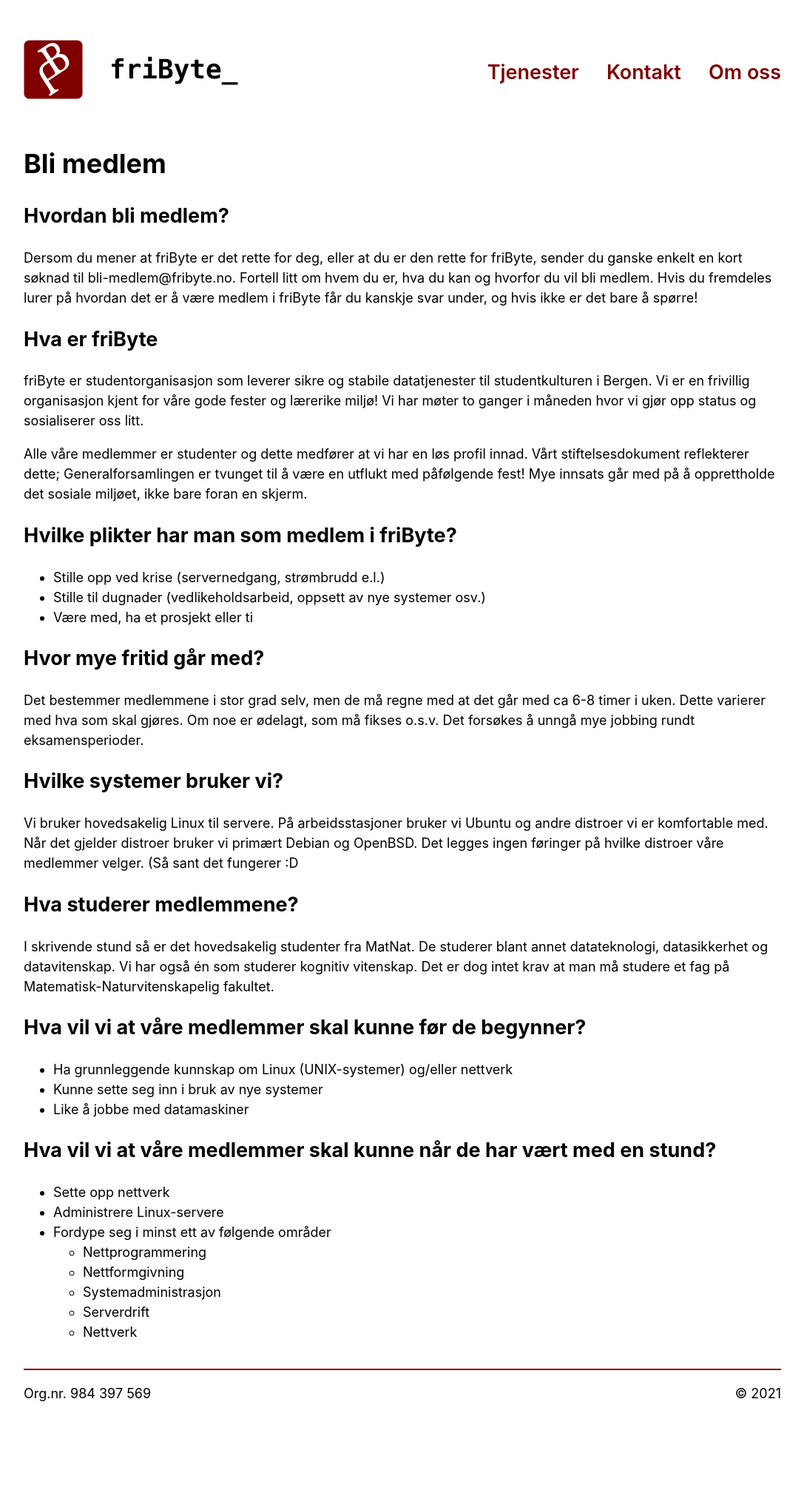
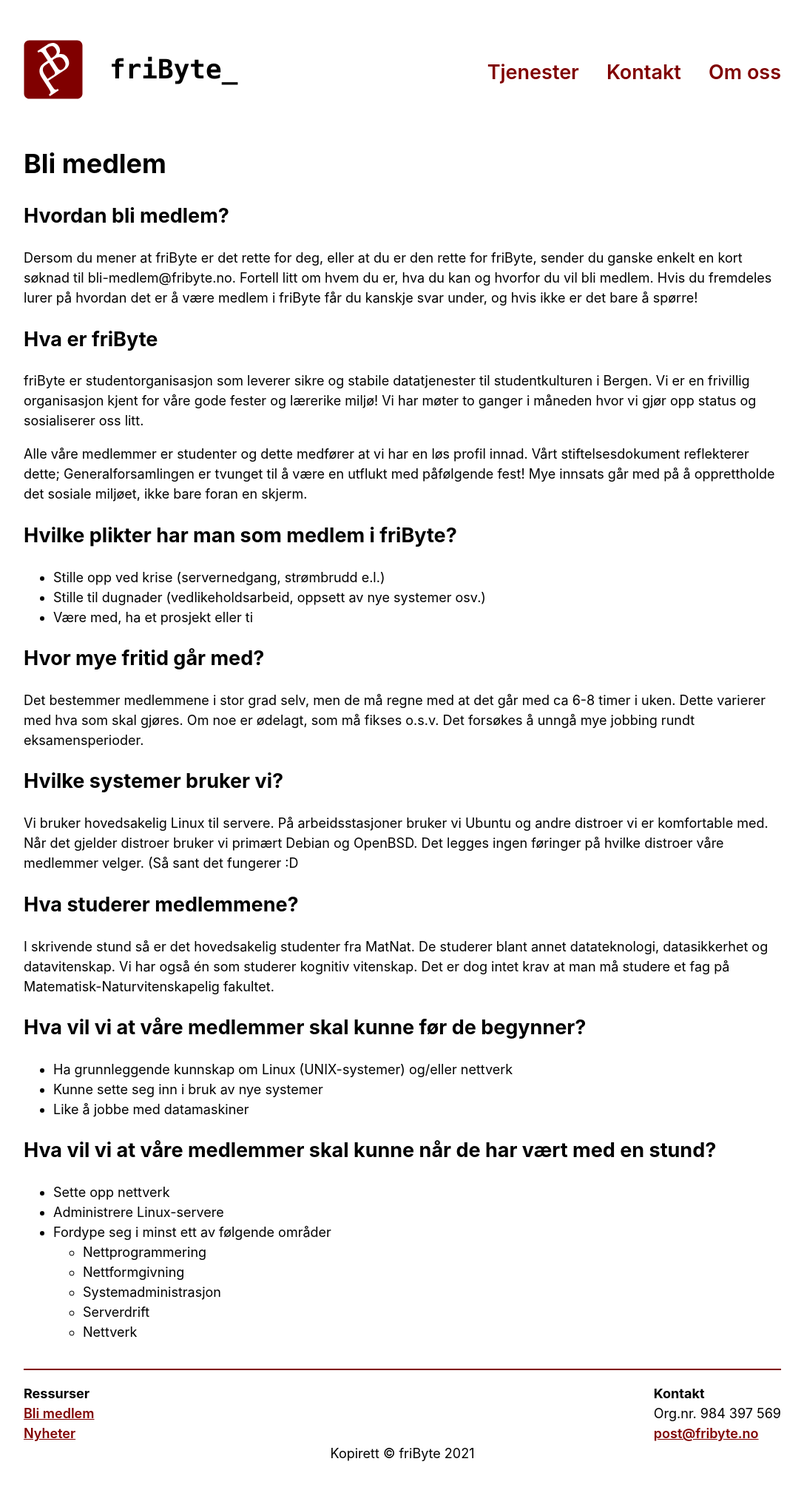
Before and after one commit to fribyte-code/fribyte.no, a Jekyll site: the page built from pages/medlem.md, in a window 1280 px wide. Shown: the whole page at 74% size, without its empty margins (96-1183 px from the left). Built offline with Jekyll 4.4.1, drawn with Linux system fonts in a browser that asks for light colours; before the commit the page ends 1933 px from its top, so only the background shows below that.

Commit message:
feat: Footer now has resources links

```diff
--- a/_includes/footer.html
+++ b/_includes/footer.html
@@ -1,4 +1,21 @@
 <footer>
-    <span class="org">Org.nr. 984 397 569</span>
-    <span class="copyright">&copy; {{ "now" | date: "%Y" }}</span>
+    <div class="footer--resources">
+        <h1>Ressurser</h1>
+        <ul class="footer--navigation">
+            {% assign pages = site.pages | where: "menu", "footer" %}
+            {% for page in pages %}
+                <li><a href="{{ page.url }}">{{ page.title }}</a></li>
+            {% endfor %}
+        </ul>
+    </div>
+    <div class="footer--contact">
+        <h1>Kontakt</h1>
+        <ul>
+            <li>Org.nr. 984 397 569</li>
+            <li>
+                <a href="mailto:{{ site.data.fribyte.email.general }}">{{ site.data.fribyte.email.general }}</a>
+            </li>
+        </ul>
+    </div>
+    <div class="footer--copyright">Kopirett &copy; friByte {{ "now" | date: "%Y" }}</div>
 </footer>
--- a/assets/_sass/components/_footer.scss
+++ b/assets/_sass/components/_footer.scss
@@ -1,9 +1,29 @@
 footer {
     display: flex;
-    flex-wrap: nowrap;
+    flex-wrap: wrap;
     align-items: center;
     justify-content: space-between;
     padding: $default-padding 0;
     border-top: 2px solid var(--primary-color);
     margin-top: 2em;
+
+    .footer--copyright {
+        flex: 1 0 100%;
+        text-align: center;
+    }
+
+    ul {
+        list-style: none;
+        padding-left: 0;
+        margin: 0;
+    }
+
+    a {
+        text-decoration: underline;
+    }
+
+    h1 {
+        font-size: 1em;
+        margin: 0;
+    }
 }
```
Also changed, not shown: pages/medlem.md (+1 -1 lines).
